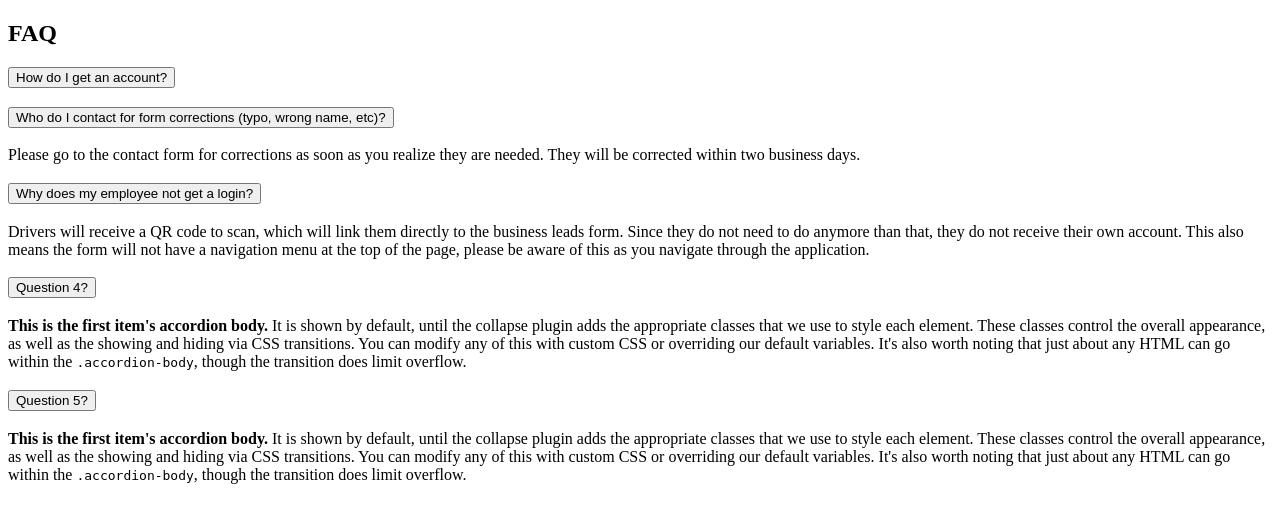
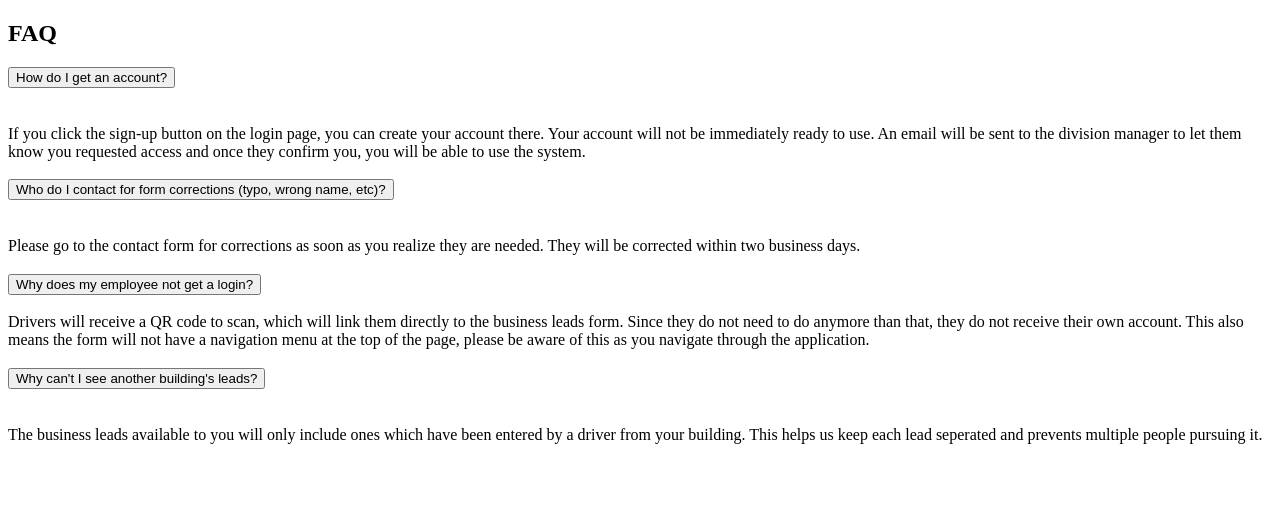
Before and after one commit to tien-han/business-leads, a PHP site: page /views/faq.html in a window 1280 px wide. Shown: the part 118-641 px from the top of the page. Run offline with PHP 8.4, Linux system fonts and the light colour scheme.

Commit message:
dropdowns on FAQ page are styled and text added

```diff
--- a/views/faq.html
+++ b/views/faq.html
@@ -38,13 +38,15 @@
             <div class = "accordion-flush">
                 <div class = "accordion-item">
                     <h3 class = "accordion-header" id = "flush-headingOne">
-                        <button class="accordion-button" type="button" data-bs-toggle="collapse" data-bs-target="#collapseOne" aria-expanded="true" aria-controls="collapseOne">
+                        <button class="accordion-button collapsed" type="button" data-bs-toggle="collapse" data-bs-target="#collapseOne" aria-expanded="true" aria-controls="collapseOne">
                             How do I get an account?
                         </button>
                     </h3>
                     <div id="collapseOne" class="accordion-collapse collapse" aria-labelledby="headingOne" data-bs-parent="#accordionExample">
                         <div class="accordion-body">
-
+                            <br>
+                            If you click the sign-up button on the login page, you can create your account there. Your account will not be immediately ready to use.
+                            An email will be sent to the division manager to let them know you requested access and once they confirm you, you will be able to use the system.
                         </div>
                     </div>
                 </div>
@@ -56,8 +58,10 @@
                         </button>
                     </h3>
                     <div id="flush-collapseTwo" class="accordion-collapse collapse" aria-labelledby="flush-headingTwo" data-bs-parent="#accordionFlushExample">
-                        <div class="accordion-body">Please go to the contact form for corrections as soon as you realize they are needed.
-                        They will be corrected within two business days.</div>
+                        <div class="accordion-body">
+                            <br>
+                            Please go to the contact form for corrections as soon as you realize they are needed.
+                            They will be corrected within two business days.</div>
                     </div>
                 </div>
 
@@ -68,35 +72,26 @@
                         </button>
                     </h3>
                     <div id="flush-collapseThree" class="accordion-collapse collapse" aria-labelledby="flush-headingThree" data-bs-parent="#accordionFlushExample">
-                        <div class="accordion-body">Drivers will receive a QR code to scan, which will link them
-                        directly to the business leads form. Since they do not need to do anymore than that, they do not
-                        receive their own account. This also means the form will not have a navigation menu at the top of
-                        the page, please be aware of this as you navigate through the application.</div>
+                        <div class="accordion-body">
+                            Drivers will receive a QR code to scan, which will link them
+                            directly to the business leads form. Since they do not need to do anymore than that, they do not
+                            receive their own account. This also means the form will not have a navigation menu at the top of
+                            the page, please be aware of this as you navigate through the application.
+                        </div>
                     </div>
                 </div>
 
                 <div class = "accordion-item">
                     <h3 class = "accordion-header" id = "flush-headingFour">
-                        <button class="accordion-button" type="button" data-bs-toggle="collapse" data-bs-target="#collapseFour" aria-expanded="true" aria-controls="collapseFour">
-                            Question 4?
+                        <button class="accordion-button collapsed" type="button" data-bs-toggle="collapse" data-bs-target="#collapseFour" aria-expanded="true" aria-controls="collapseFour">
+                            Why can't I see another building's leads?
                         </button>
                     </h3>
                     <div id="collapseFour" class="accordion-collapse collapse" aria-labelledby="headingOne" data-bs-parent="#accordionExample">
                         <div class="accordion-body">
-                            <strong>This is the first item's accordion body.</strong> It is shown by default, until the collapse plugin adds the appropriate classes that we use to style each element. These classes control the overall appearance, as well as the showing and hiding via CSS transitions. You can modify any of this with custom CSS or overriding our default variables. It's also worth noting that just about any HTML can go within the <code>.accordion-body</code>, though the transition does limit overflow.
-                        </div>
-                    </div>
-                </div>
-
-                <div class = "accordion-item">
-                    <h3 class = "accordion-header" id = "flush-headingFive">
-                        <button class="accordion-button" type="button" data-bs-toggle="collapse" data-bs-target="#collapseFive" aria-expanded="true" aria-controls="collapseFive">
-                            Question 5?
-                        </button>
-                    </h3>
-                    <div id="collapseFive" class="accordion-collapse collapse" aria-labelledby="headingFive" data-bs-parent="#accordionExample">
-                        <div class="accordion-body">
-                            <strong>This is the first item's accordion body.</strong> It is shown by default, until the collapse plugin adds the appropriate classes that we use to style each element. These classes control the overall appearance, as well as the showing and hiding via CSS transitions. You can modify any of this with custom CSS or overriding our default variables. It's also worth noting that just about any HTML can go within the <code>.accordion-body</code>, though the transition does limit overflow.
+                            <br>
+                            The business leads available to you will only include ones which have been entered by a driver from your building.
+                            This helps us keep each lead seperated and prevents multiple people pursuing it.
                         </div>
                     </div>
                 </div>
```
Also changed, not shown: styles/styles.css (+19 -6 lines).
